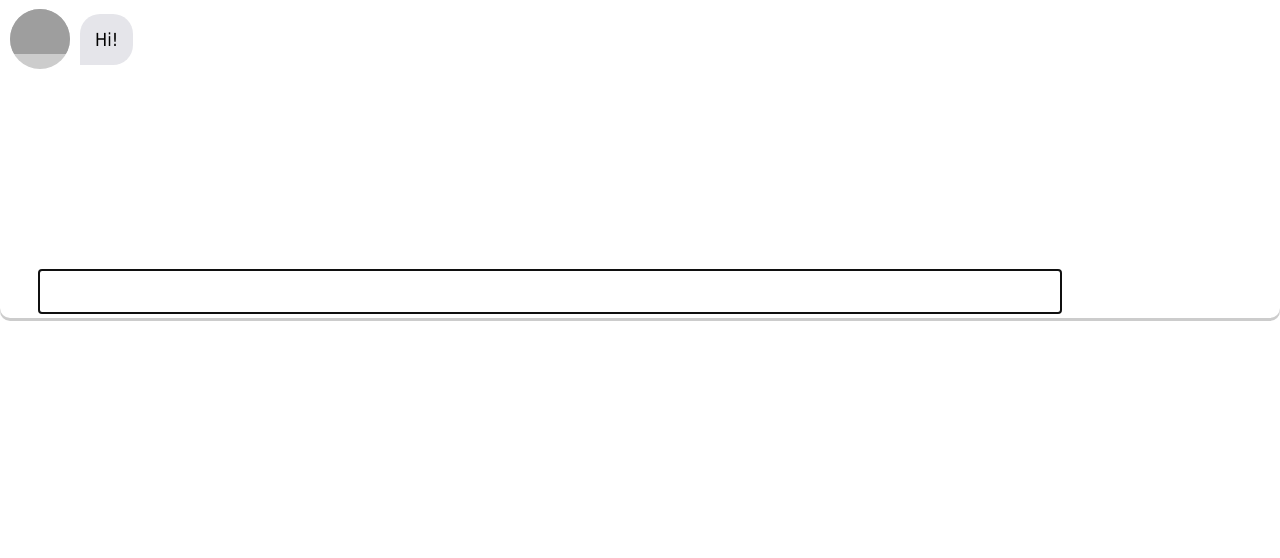
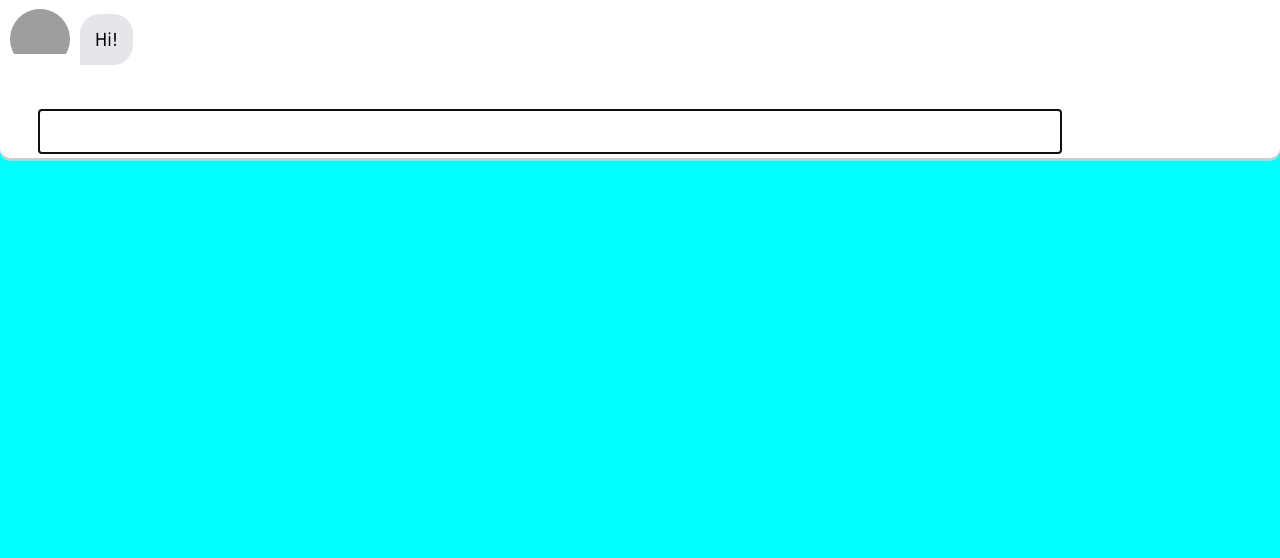
Before and after one commit to Sam-Daniel/TRYnewbot, a PHP site: page / in a window 1280 px wide. Shown: the part 81-639 px from the top of the page. Run offline with PHP 8.4, Linux system fonts and the light colour scheme; some libraries are stand-ins or nearby versions; grey boxes are pictures that could not be loaded.

Commit message:
Update style.css

```diff
--- a/style.css
+++ b/style.css
@@ -6,7 +6,7 @@
 }
 
 body {
-    background-color: color|transparent|initial|inherit;
+    background: #00ffffff;
 }
 
 
@@ -27,7 +27,7 @@ body {
 .chatlogs {
     padding: 10px;
     width: 100%;
-    height: 250px;
+    height: 100%;
     overflow-x: hidden;
     overflow-y: scroll;
     /*background:rgba(200, 200, 200, .1);*/
@@ -74,7 +74,7 @@ body {
 .user-photo {
     width: 60px;
     height: 60px;
-    background: #ccc;
+    background: #FFFFFF;
     border-radius: 50%;
     overflow: hidden;
 }
@@ -112,7 +112,7 @@ body {
     flex-flow: row wrap;
     align-items: flex-start;
     margin: 0px auto 0px auto;
-    background: #6495ED;
+    background-image: url("https://image.ibb.co/eNvB0n/Banner_Crop.jpg");
     border-radius: 280px 28px 0px 0px;
 }
 
```
